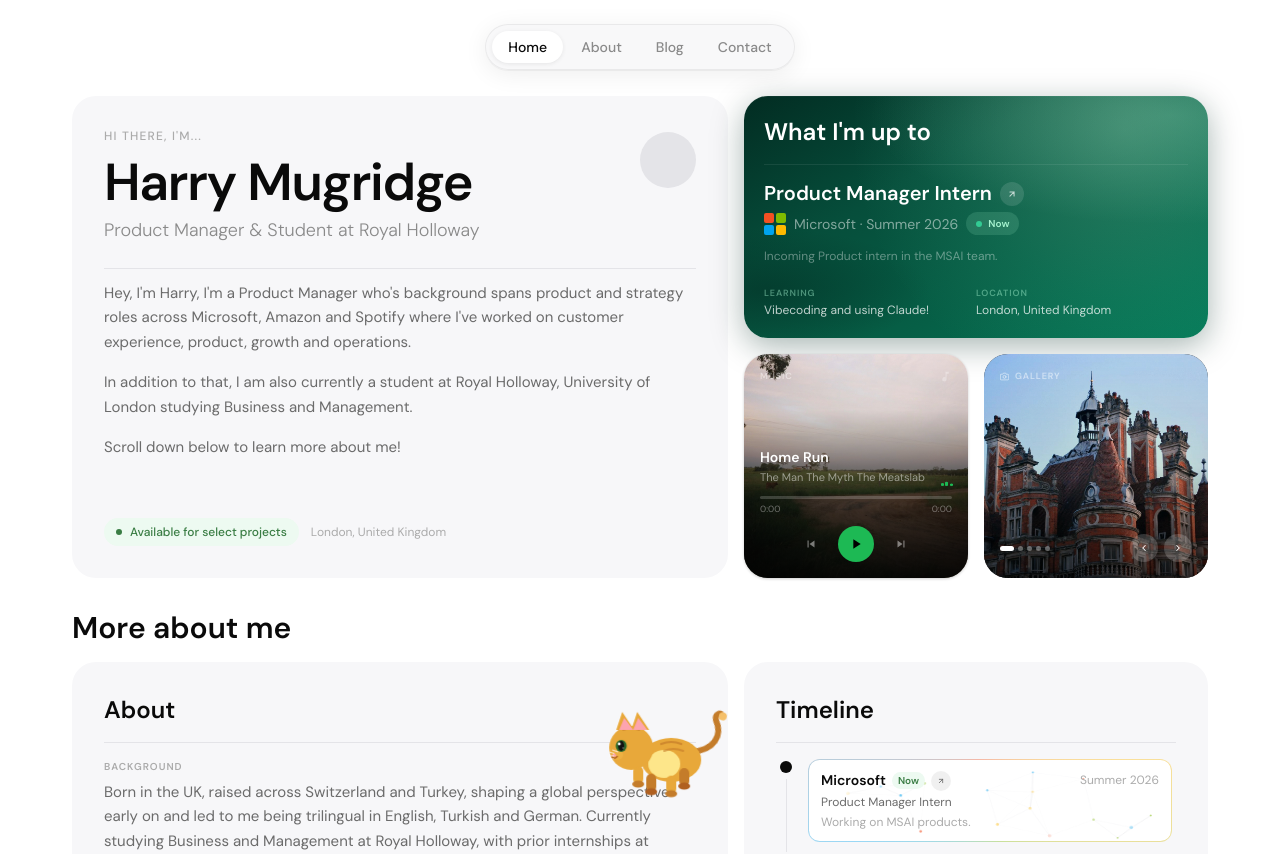
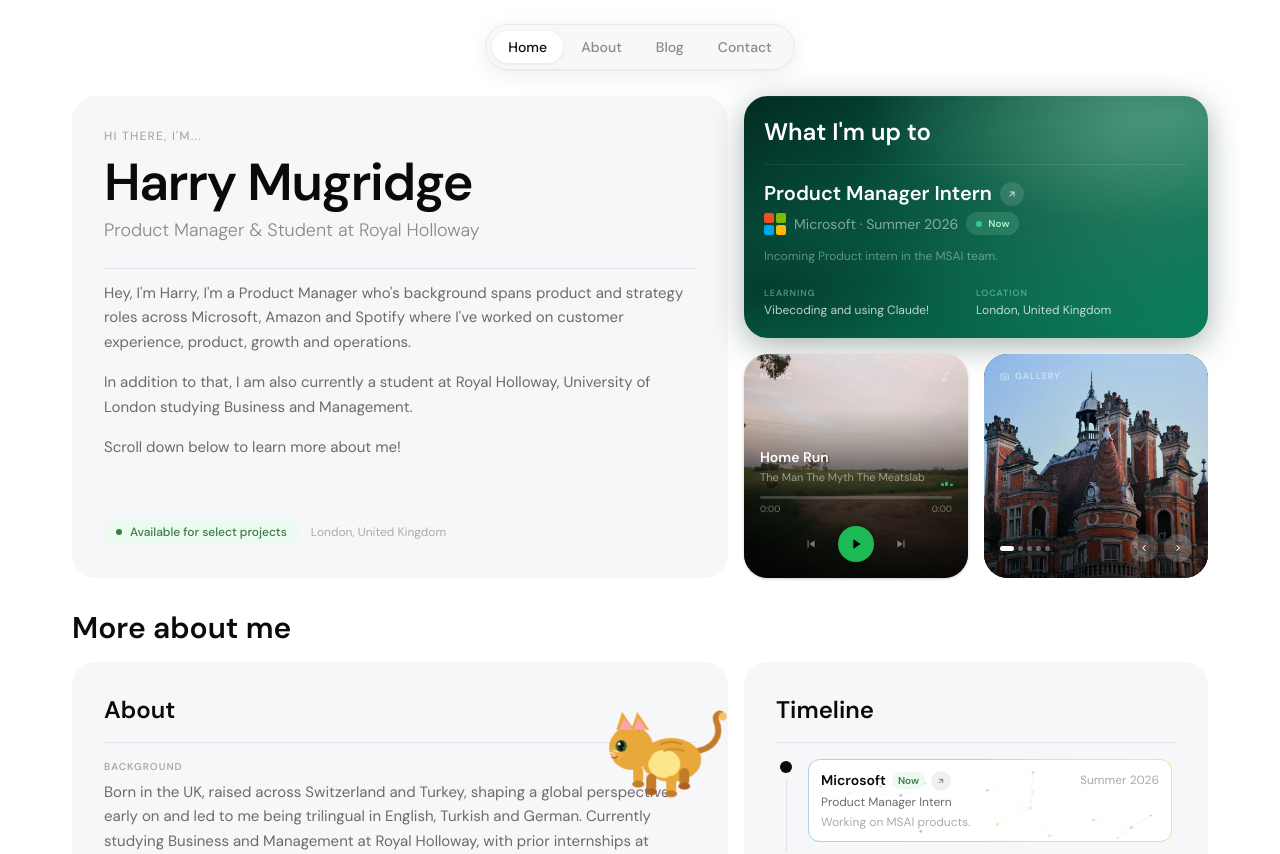
Before and after one commit to henry9960/mugrid.ge, a Next.js app: page / in a window 1280 px wide. Shown: the top 854 px of the page. Built offline with nearby package versions, Linux system fonts and the light colour scheme.

Commit message:
Remove placeholder circle from HomeSection header
Co-Authored-By: Claude Sonnet 4.6 <noreply@anthropic.com>

```diff
--- a/components/sections/HomeSection.tsx
+++ b/components/sections/HomeSection.tsx
@@ -25,7 +25,6 @@ export default function HomeSection() {
                 Product Manager &amp; Student at Royal Holloway
               </p>
             </div>
-            <div className="w-14 h-14 rounded-full bg-[#E4E4E8] flex-shrink-0 mt-1" />
           </div>
 
           <Divider />
```
